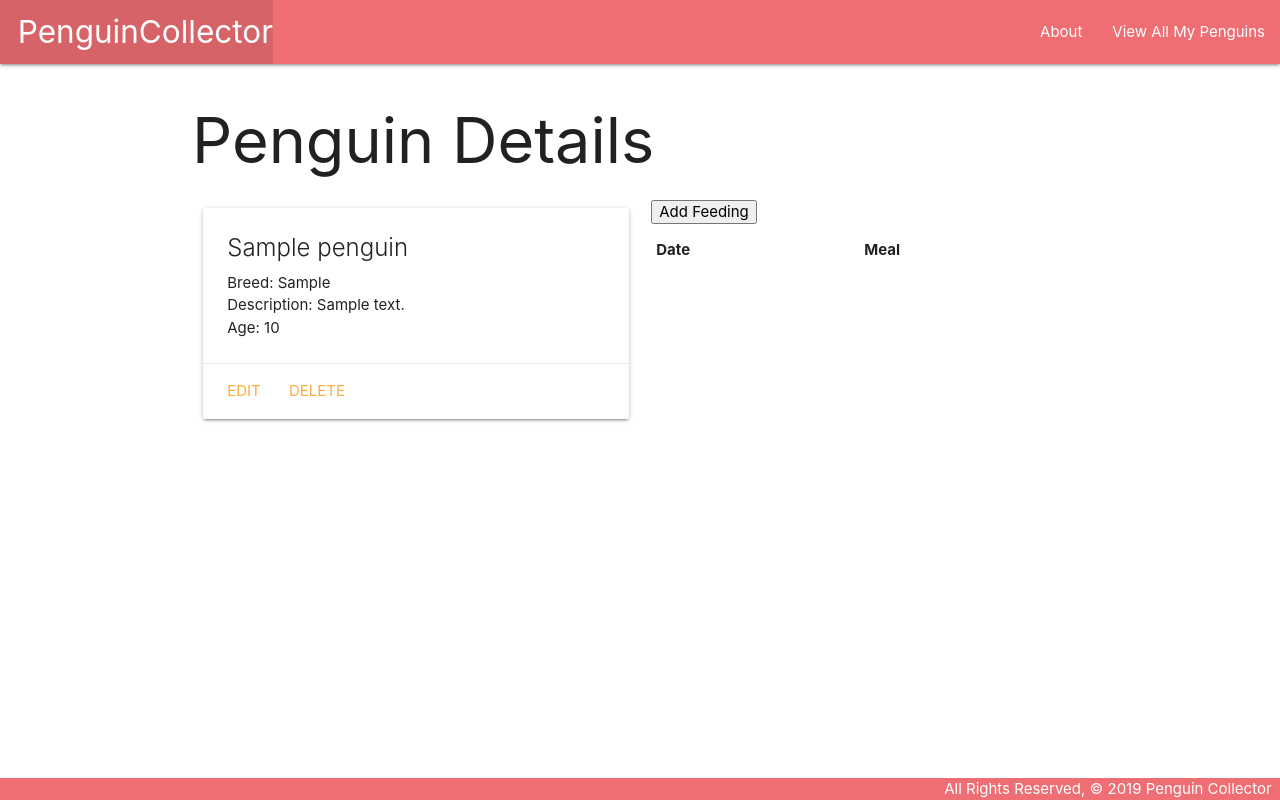
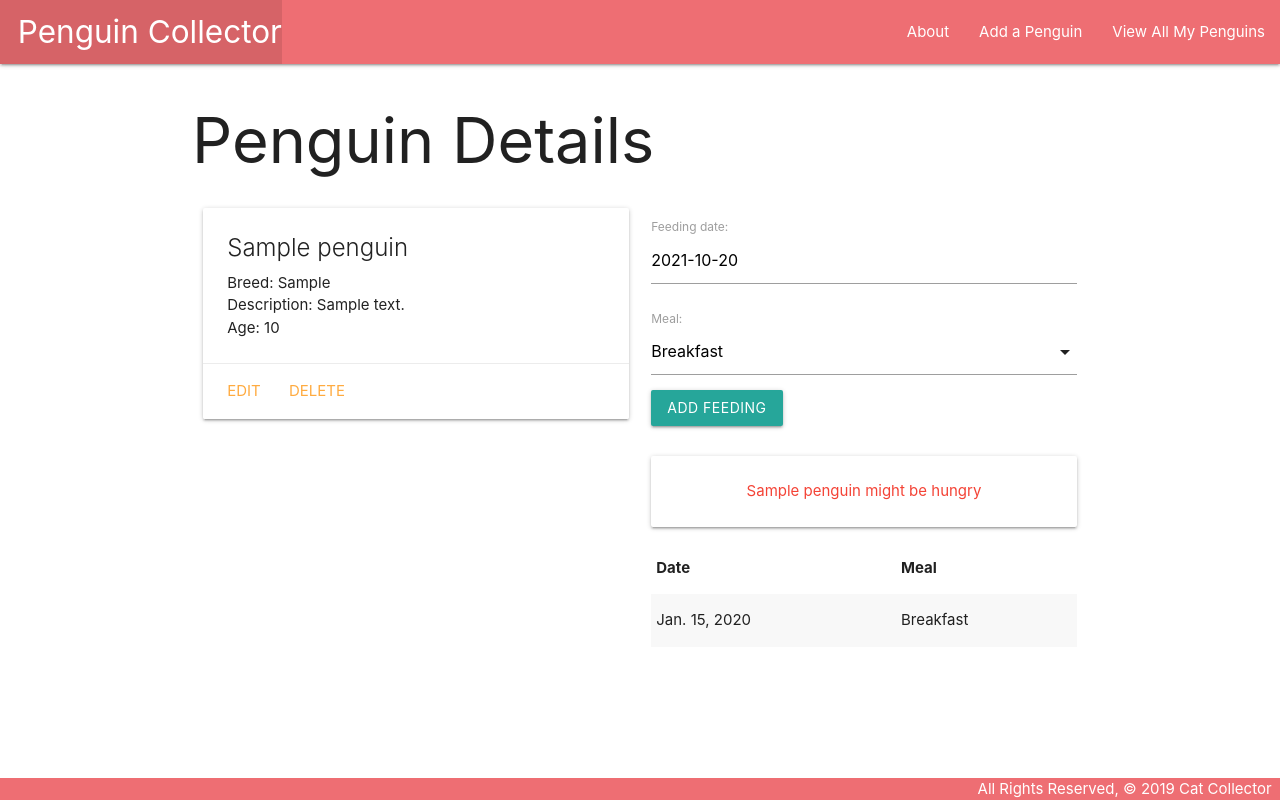
Before and after one commit to StevenB94/PenguinCollector, a Django app: page /penguins/1/ in a window 1280 px wide. Run offline with Django 3.2, Linux system fonts and the light colour scheme; tables that the repository leaves empty hold one stand-in row (values such as "Sample post"); lists and menus that the app fills with data are empty.

Commit message:
Day 2 one to many done

```diff
--- a/main_app/apps.py
+++ b/main_app/apps.py
@@ -2,5 +2,5 @@ from django.apps import AppConfig
 
 
 class MainAppConfig(AppConfig):
-    default_auto_field = 'django.db.models.BigAutoField'
+
     name = 'main_app'
--- a/main_app/models.py
+++ b/main_app/models.py
@@ -1,5 +1,13 @@
 
 from django.db import models
+from django.urls import reverse
+from datetime import date
+
+MEALS = (
+    ('B', 'Breakfast'),
+    ('L', 'Lunch'),
+    ('D', 'Dinner')
+)
 
 class Penguin(models.Model):
   name = models.CharField(max_length=100)
@@ -9,3 +17,27 @@ class Penguin(models.Model):
 
   def __str__(self):
     return self.name
+
+  def get_absolute_url(self):
+    return reverse('detail', kwargs={'penguin_id': self.id})
+
+
+  def fed_for_today(self):
+        return self.feeding_set.filter(date=date.today()).count() >= len(MEALS)
+
+class Feeding(models.Model):
+  date = models.DateField('feeding date')
+  meal = models.CharField(
+    max_length=1,
+    choices=MEALS,
+    default=MEALS[0][0]
+  )
+  penguin = models.ForeignKey(Penguin, on_delete=models.CASCADE)
+
+  def __str__(self):
+    # Nice method for obtaining the friendly value of a Field.choice
+    return f"{self.get_meal_display()} on {self.date}"
+
+  # change the default sort
+  class Meta:
+    ordering = ['-date']
--- a/main_app/templates/base.html
+++ b/main_app/templates/base.html
@@ -6,21 +6,22 @@
     <meta charset="UTF-8">
     <meta name="viewport" content="width=device-width, initial-scale=1.0">
     <meta http-equiv="X-UA-Compatible" content="ie=edge">
-  <title>Penguin Collector</title>
+    <title>Cat Collector</title>
     <link rel="stylesheet" href="https://cdnjs.cloudflare.com/ajax/libs/materialize/1.0.0/css/materialize.min.css">
     <link rel="stylesheet" type="text/css" href="{% static 'css/style.css' %}">
+    <script src="https://cdnjs.cloudflare.com/ajax/libs/materialize/1.0.0/js/materialize.min.js"></script>
 </head>
 <body>
     <header class="navbar-fixed">
         <nav>
             <div class="nav-wrapper">
                 <ul>
-          <li><a href="/" class="left brand-logo">&nbsp;&nbsp;PenguinCollector</a></li>
+                    <li><a href="/" class="left brand-logo">&nbsp;&nbsp;Penguin Collector</a></li>
                 </ul>
                 <ul class="right">
-          <li><a href="/about">About</a></li>
-          <!-- new markup below -->
-          <li><a href="/cats">View All My Penguins</a></li>
+                    <li><a href="{% url 'about' %}">About</a></li>
+                    <li><a href="{% url 'penguins_create' %}">Add a Penguin</a></li>
+                    <li><a href="{% url 'index' %}">View All My Penguins</a></li>
                 </ul>
             </div>
         </nav>
@@ -30,7 +31,7 @@
         {% endblock %}
     </main>
   	<footer class="page-footer">
-    <div class="right">All Rights Reserved, &copy; 2019 Penguin Collector &nbsp;</div>
+       <div class="right">All Rights Reserved, &copy; 2019 Cat Collector &nbsp;</div>
     </footer>
 </body>
 </html>
--- a/main_app/templates/main_app/penguin_confirm_delete.html
+++ b/main_app/templates/main_app/penguin_confirm_delete.html
@@ -8,6 +8,6 @@
   <form action="" method="POST">
     {% csrf_token %}
     <input type="submit" value="Yes - Delete!" class="btn">
-    <a href="{% url 'detail' cat.id %}">Cancel</a>
+    <a href="{% url 'detail' penguin.id %}">Cancel</a>
   </form>
 {% endblock %}
--- a/main_app/templates/penguins/detail.html
+++ b/main_app/templates/penguins/detail.html
@@ -23,14 +23,17 @@
     </div>
   </div>
   <div class="col s6">
-
-	<form method='POST' action="{% url 'add_feeding' penguin.id %}">
-		{% csrf_token %}
-		{{ feeding_form.as_p }}
-		<input type="submit" btn='btn' value='Add Feeding'>
-	</form>
-
-
+    <form action="{% url 'add_feeding' penguin.id %}" method="post">
+      {% csrf_token %}
+      {{ feeding_form.as_p }}
+      <input type="submit" class="btn" value="Add Feeding">
+    </form>
+    <br>
+    {% if penguin.fed_for_today %}
+      <div class="card-panel teal-text center-align">{{penguin.name}} has been fed all meals for today</div>
+    {% else %}
+      <div class="card-panel red-text center-align">{{penguin.name}} might be hungry</div>
+    {% endif %}
     <table class="striped">
       <thead>
         <tr><th>Date</th><th>Meal</th></tr>
@@ -46,9 +49,10 @@
     </table>
   </div>
 </div>
-
+<!-- JS to create a date picker and init the meal dropdown -->
 <script>
-  const dateEl = document.getElementById('id_date');
+  // create a datepicker
+  var dateEl = document.getElementById('id_date');
   M.Datepicker.init(dateEl, {
     format: 'yyyy-mm-dd',
     defaultDate: new Date(),
@@ -56,12 +60,8 @@
     autoClose: true
   });
 
-  const selectEl = document.getElementById('id_meal');
-  M.FormSelect.init(selectEl)
+  // initialize the meal select
+  var selectEl = document.getElementById('id_meal');
+  M.FormSelect.init(selectEl);
 </script>
-
-
-
-
-
 {% endblock %}
--- a/main_app/urls.py
+++ b/main_app/urls.py
@@ -6,4 +6,8 @@ urlpatterns = [
     path('about/', views.about, name='about'),
     path('penguins/', views.penguins_index, name='index'),
     path('penguins/<int:penguin_id>/', views.penguins_detail, name='detail'),
+    path('penguins/create/', views.PenguinCreate.as_view(), name='penguins_create'),
+    path('penguins/<int:pk>/update/', views.PenguinUpdate.as_view(), name='penguins_update'),
+    path('penguins/<int:pk>/delete/', views.PenguinDelete.as_view(), name='penguins_delete'),
+    path('penguins/<int:penguin_id>/add_feeding/', views.add_feeding, name='add_feeding'),
 ]
--- a/main_app/views.py
+++ b/main_app/views.py
@@ -1,8 +1,20 @@
-from django.shortcuts import render
+from django.shortcuts import redirect, render
+from django.views.generic.edit import CreateView, UpdateView, DeleteView
+from .models import Penguin
+from .forms import FeedingForm
 
-# Add the following import
-from .models import Penguin
 
+class PenguinCreate(CreateView):
+    model = Penguin
+    fields = '__all__'
+
+class PenguinUpdate(UpdateView):
+  model = Penguin
+  fields = ['breed', 'description', 'age']
+
+class PenguinDelete(DeleteView):
+  model = Penguin
+  success_url = '/penguins/'
 
 # Define the home view
 def home(request):
@@ -18,4 +30,18 @@ def penguins_index(request):
 
 def penguins_detail(request, penguin_id):
       penguin = Penguin.objects.get(id=penguin_id)
-      return render(request, 'penguins/detail.html', { 'penguin': penguin })
+      feeding_form = FeedingForm()
+      return render(request, 'penguins/detail.html', { 'penguin': penguin, 'feeding_form': feeding_form })
+
+
+def add_feeding(request, penguin_id):
+    	# create the ModelForm using the data in request.POST
+  form = FeedingForm(request.POST)
+  # validate the form
+  if form.is_valid():
+    # don't save the form to the db until it
+    # has the cat_id assigned
+    new_feeding = form.save(commit=False)
+    new_feeding.penguin_id = penguin_id
+    new_feeding.save()
+    return redirect('detail', penguin_id=penguin_id)
```
Also changed, not shown: main_app/templates/main_app/penguin_form.html (+5 -20 lines), main_app/migrations/0002_feeding.py (added). Lines whose indentation alone changed are shown as unchanged.
